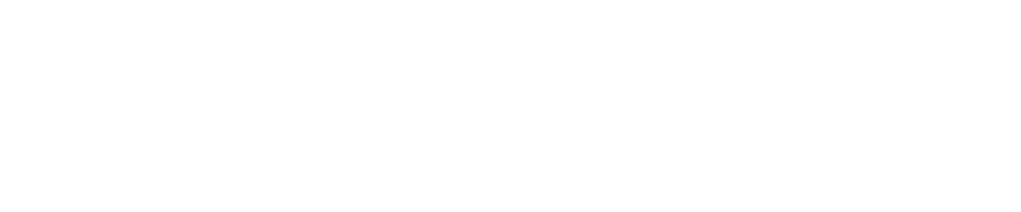
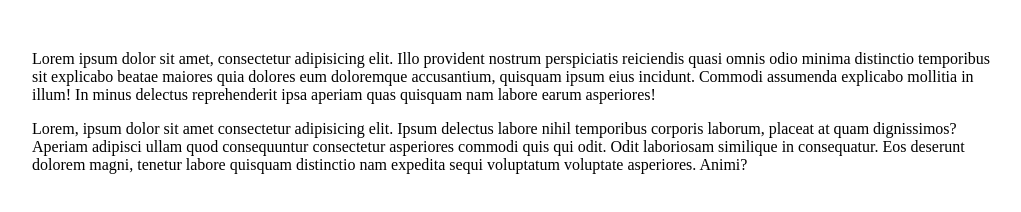
Before and after one commit to Madhurjai/branch_commit, a plain HTML site: page src/index.html in a window 1280 px wide. Shown: the whole page, without its empty margins (133-1154 px from the left). Drawn offline with Linux system fonts and the light colour scheme.

Commit message:
commit branch one

```diff
--- a/src/index.html
+++ b/src/index.html
@@ -6,10 +6,29 @@
     <meta name="viewport" content="width=device-width, initial-scale=1.0" />
     <title>template 1</title>
     <style>
-
+       p{
+            margin-left: 25px;
+        }
     </style>
   </head>
   <body>
-
+    <div class="container" style="margin:  50px auto; width: 1000px;">
+      <p>
+          Lorem ipsum dolor sit amet, consectetur adipisicing elit. Illo provident
+        nostrum perspiciatis reiciendis quasi omnis odio minima distinctio
+        temporibus sit explicabo beatae maiores quia dolores eum doloremque
+        accusantium, quisquam ipsum eius incidunt. Commodi assumenda explicabo
+        mollitia in illum! In minus delectus reprehenderit ipsa aperiam quas
+        quisquam nam labore earum asperiores!
+      </p>
+      <p>
+          Lorem, ipsum dolor sit amet consectetur adipisicing elit. Ipsum delectus
+        labore nihil temporibus corporis laborum, placeat at quam dignissimos?
+        Aperiam adipisci ullam quod consequuntur consectetur asperiores commodi
+        quis qui odit. Odit laboriosam similique in consequatur. Eos deserunt
+        dolorem magni, tenetur labore quisquam distinctio nam expedita sequi
+        voluptatum voluptate asperiores. Animi?
+      </p>
+      </div>
   </body>
 </html>
```
